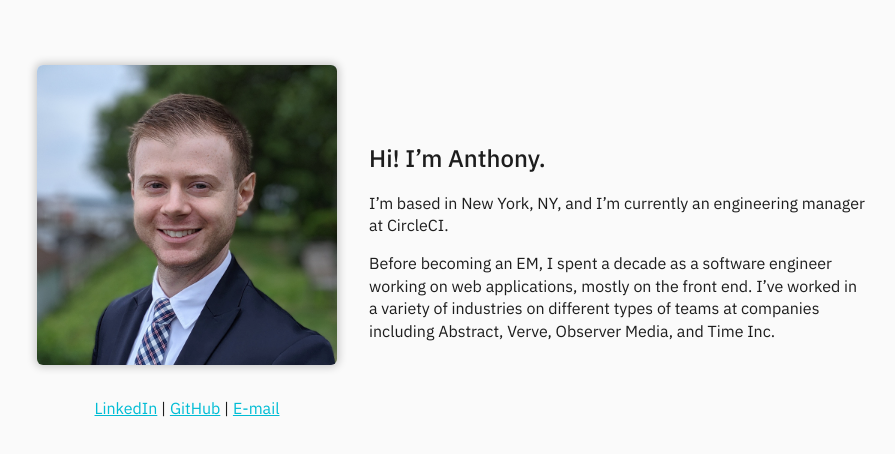
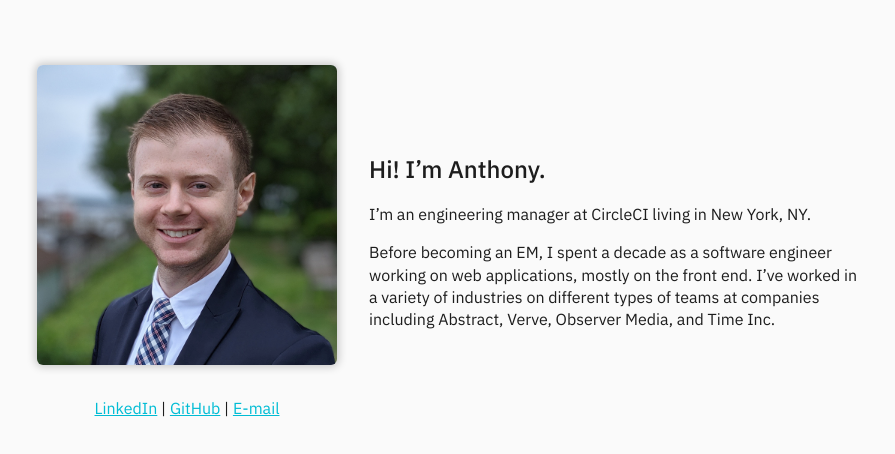
Before and after one commit to anthony-j-castro/anthonyjcastro-dot-com, a React (Create React App) app: page / in a window 1280 px wide. Shown: the part 158-612 px from the top of the page, without its empty margins (187-1082 px from the left). Built offline with nearby package versions, Linux system fonts and the light colour scheme; no server answers.

Commit message:
Tweak bio copy

```diff
--- a/src/components/App/index.tsx
+++ b/src/components/App/index.tsx
@@ -57,8 +57,7 @@ const App = () => {
       <CopyColumn>
         <GreetingParagraph>Hi! I’m Anthony.</GreetingParagraph>
         <Paragraph>
-          I’m based in New York, NY, and I’m currently an engineering manager at
-          CircleCI.
+          I’m an engineering manager at CircleCI living in New York, NY.
         </Paragraph>
         <Paragraph>
           Before becoming an EM, I spent a decade as a software engineer working
```
